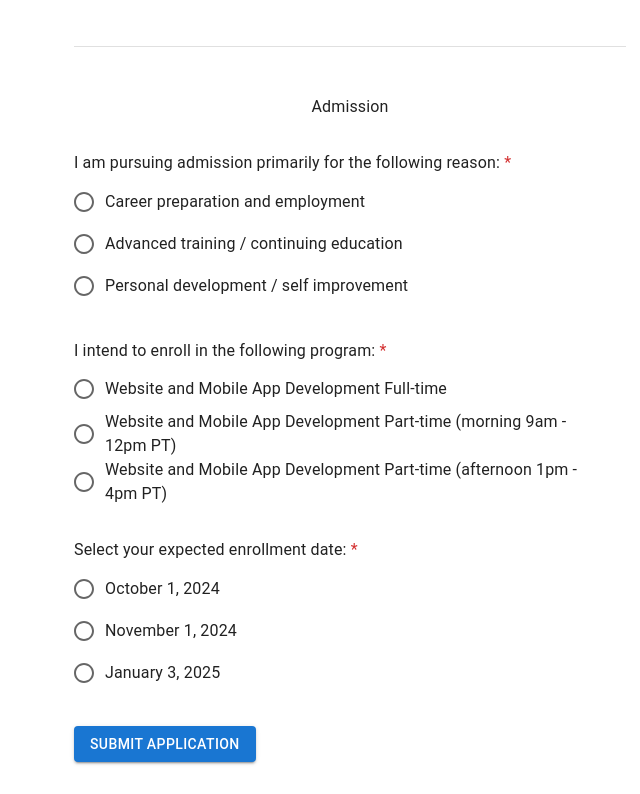
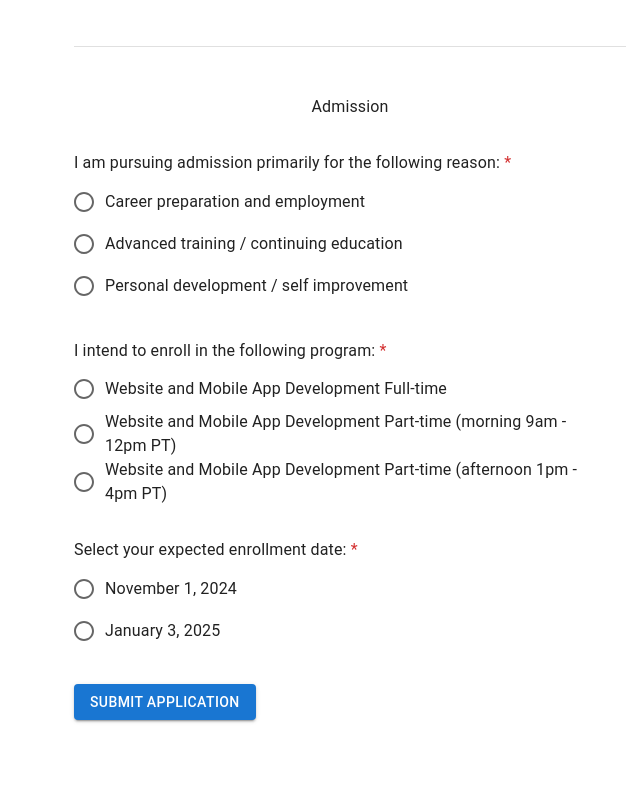
Before and after one commit to fidgetech/student-application, a React (Vite) app: page /application-part-1 in a window 1280 px wide. Shown: the part 2545-3339 px from the top of the page, without its empty margins (290-930 px from the left). After the commit the page ends 3297 px from the top, so only its background shows below. Built offline with nearby package versions, Linux system fonts and the light colour scheme; no server answers.

Commit message:
update start dates

```diff
--- a/config.js
+++ b/config.js
@@ -45,4 +45,4 @@ export const employmentOptions = ['Yes, 35+ hours/week', 'Yes, less than 35 hour
 export const admissionOptions = ['Career preparation and employment', 'Advanced training / continuing education', 'Personal development / self improvement'];
 export const intendOptions = ['Website and Mobile App Development Full-time', 'Website and Mobile App Development Part-time (morning 9am - 12pm PT)', 'Website and Mobile App Development Part-time (afternoon 1pm - 4pm PT)'];
 export const educationOptions = ['Some high school', 'High school or equivalent', 'Some college', 'Certificate program at community college', 'Associate degree', "Bachelor's degree", "Master's degree", 'Doctorate or professional degree'];
-export const startdateOptions = ['October 1, 2024', 'November 1, 2024', 'January 3, 2025'];
+export const startdateOptions = ['November 1, 2024', 'January 3, 2025'];
```
